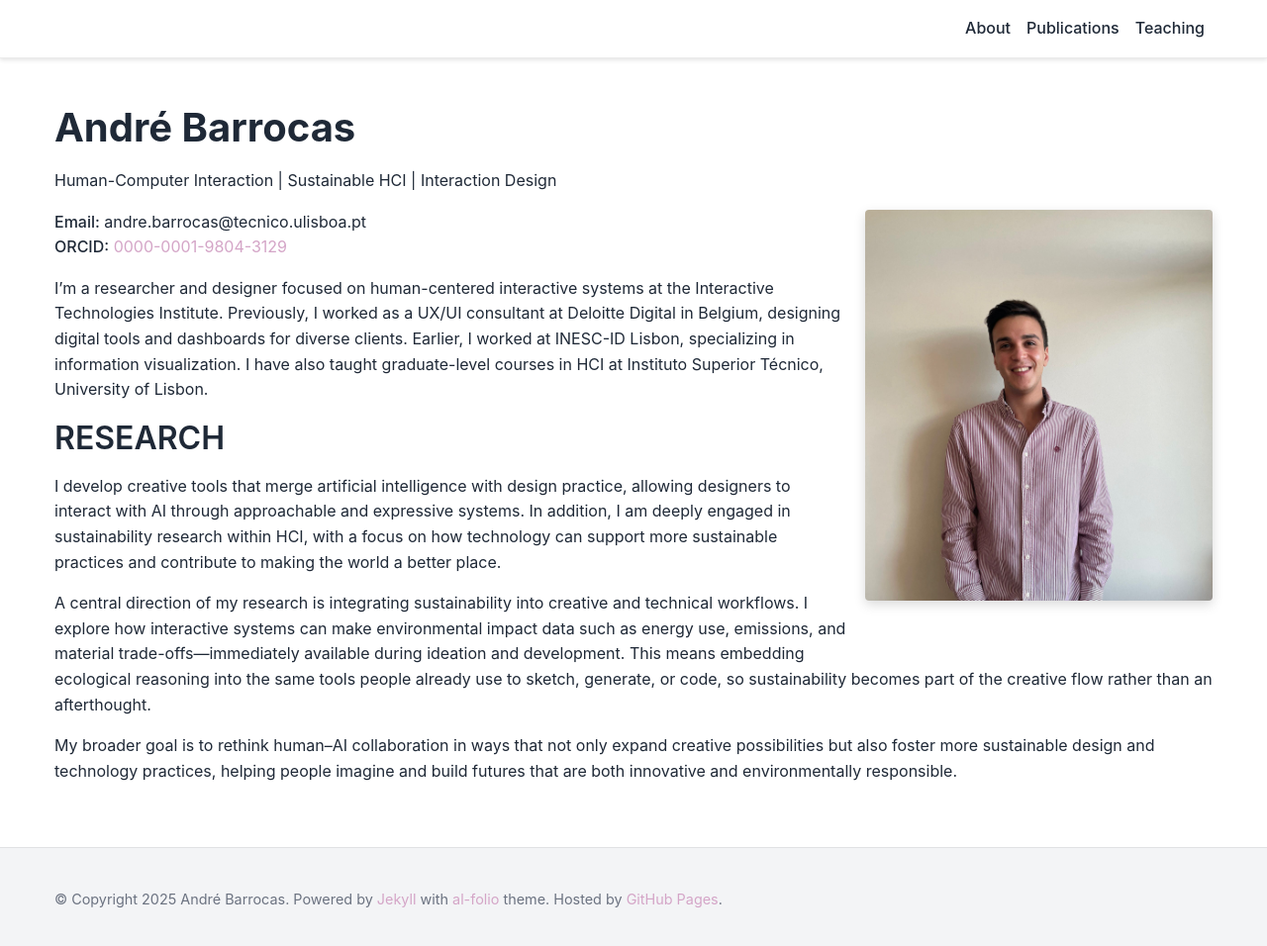
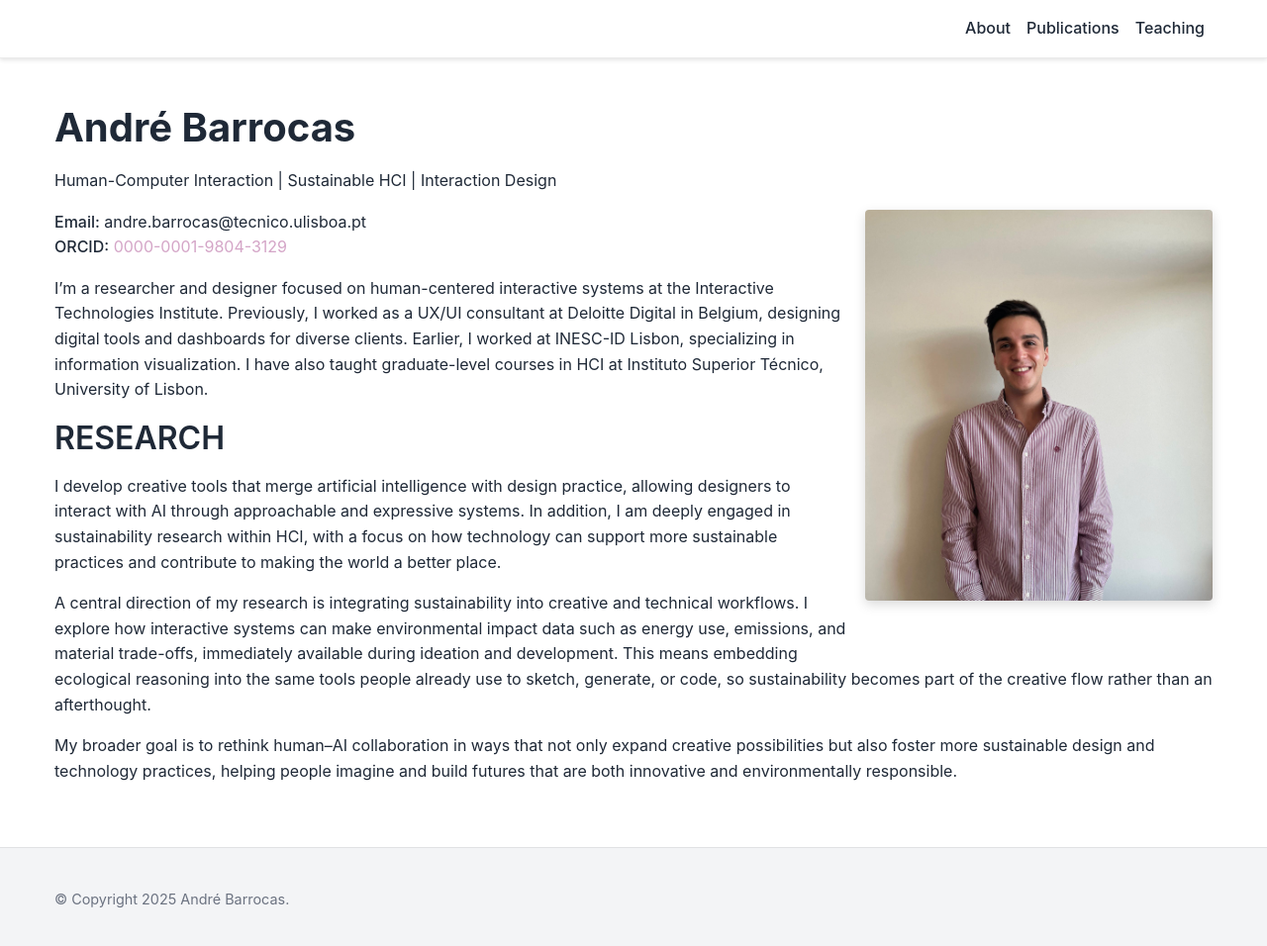
Before and after one commit to andrebarrocas/andrebarrocas.github.io, a Jekyll site: the page built from _pages/about.md, in a window 1280 px wide and 960 px high. Shown: the top 956 px of the window at 99% size. Built offline with Jekyll 4.4.1, drawn with Linux system fonts in a browser that asks for light colours; comment, search, counter and statistics services are not loaded; a style sheet for code colours, icons or effects is not loaded.

Commit message:
Clean text

```diff
--- a/_config.yml
+++ b/_config.yml
@@ -10,9 +10,8 @@
 description: > # the ">" symbol means to ignore newlines until "footer_text:"
   A simple, whitespace theme for academics. Based on [*folio](https://github.com/bogoli/-folio) design.
 footer_text: >
-  Powered by <a href="https://jekyllrb.com/" target="_blank">Jekyll</a> with <a href="https://github.com/alshedivat/al-folio">al-folio</a> theme.
-  Hosted by <a href="https://pages.github.com/" target="_blank">GitHub Pages</a>.
-keywords: jekyll, jekyll-theme, academic-website, portfolio-website  # add your own keywords or leave empty
+
+keywords:  # add your own keywords or leave empty
 
 lang: en # the language of your site (for example: en, fr, cn, ru, etc.)
 icon: logo.png #⚛️  # the emoji used as the favicon (alternatively, provide image name in /assets/img/)
--- a/_pages/about.md
+++ b/_pages/about.md
@@ -23,7 +23,7 @@
 
 I develop creative tools that merge artificial intelligence with design practice, allowing designers to interact with AI through approachable and expressive systems. In addition, I am deeply engaged in sustainability research within HCI, with a focus on how technology can support more sustainable practices and contribute to making the world a better place.
 
-A central direction of my research is integrating sustainability into creative and technical workflows. I explore how interactive systems can make environmental impact data such as energy use, emissions, and material trade-offs—immediately available during ideation and development. This means embedding ecological reasoning into the same tools people already use to sketch, generate, or code, so sustainability becomes part of the creative flow rather than an afterthought.
+A central direction of my research is integrating sustainability into creative and technical workflows. I explore how interactive systems can make environmental impact data such as energy use, emissions, and material trade-offs, immediately available during ideation and development. This means embedding ecological reasoning into the same tools people already use to sketch, generate, or code, so sustainability becomes part of the creative flow rather than an afterthought.
 
 My broader goal is to rethink human–AI collaboration in ways that not only expand creative possibilities but also foster more sustainable design and technology practices, helping people imagine and build futures that are both innovative and environmentally responsible.
 
```
Also changed, not shown: 1 other file.
